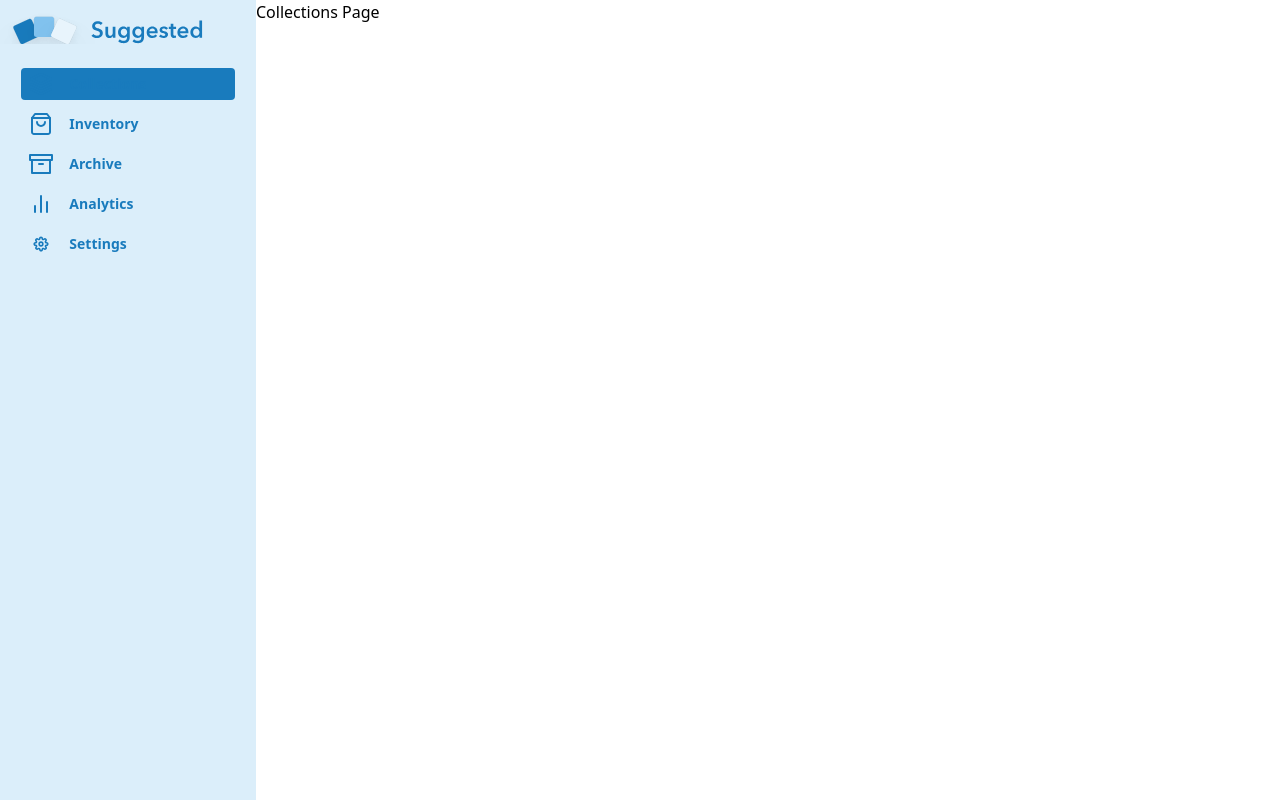
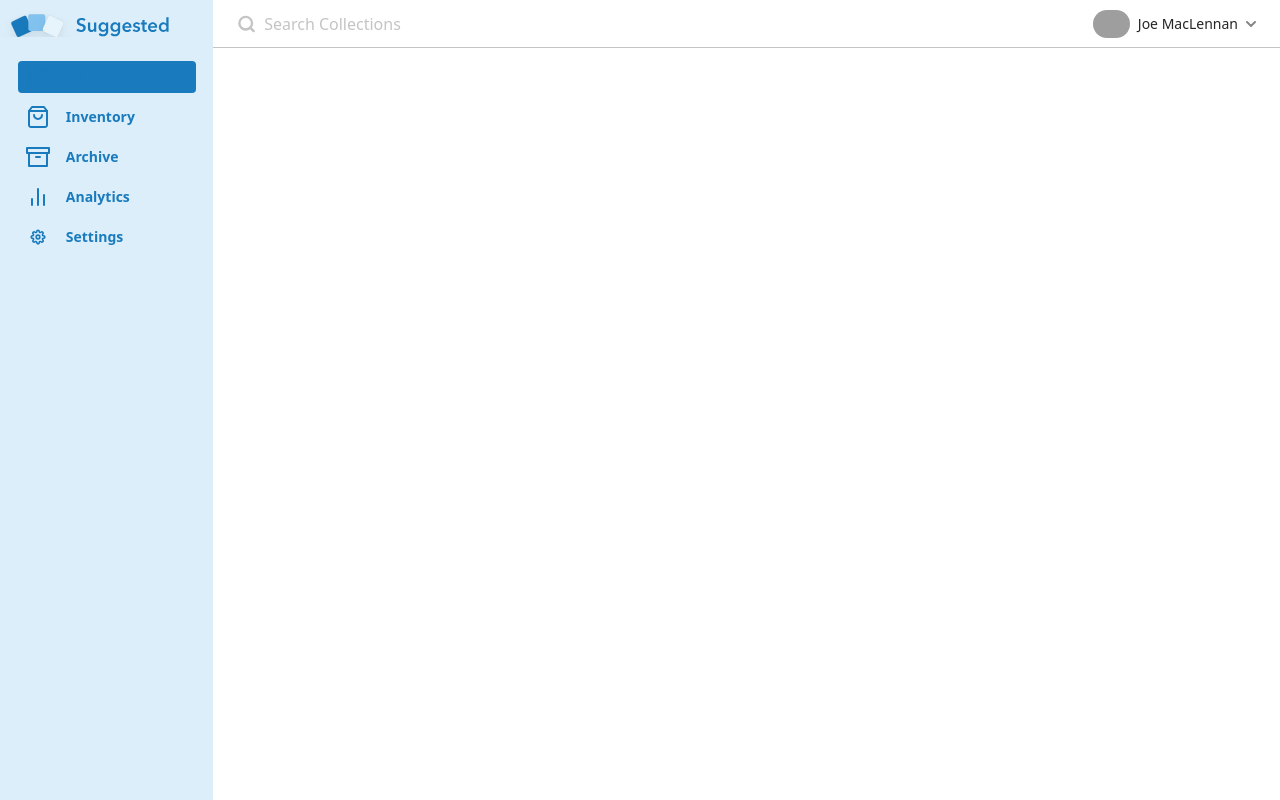
Before and after one commit to suggestedretail/suggested-web-client, a React (Create React App) app: page /collections in a window 1280 px wide. Built offline with nearby package versions, Linux system fonts and the light colour scheme; grey boxes are pictures that could not be loaded; what tailwindcss-aria-attributes would draw is missing.

Commit message:
collections header bar

```diff
--- a/src/components/AppLayout.tsx
+++ b/src/components/AppLayout.tsx
@@ -5,8 +5,12 @@ import NavBar from './NavBar';
 const AppLayout: FC = () => {
   return (
     <div className='flex'>
-      <NavBar />
-      <Outlet />
+      <div className='flex w-1/6'>
+        <NavBar />
+      </div>
+      <div className='flex w-5/6'>
+        <Outlet />
+      </div>
     </div>
   );
 };
--- a/src/components/NavBar.tsx
+++ b/src/components/NavBar.tsx
@@ -49,9 +49,9 @@ const navBarItems: Array<NavBarItem> = [
 
 const NavBar: FC = () => {
   return (
-    <div className='flex flex-col bg-secondary w-64 h-screen space-y-6'>
+    <div className='flex flex-col bg-secondary w-full h-screen space-y-6'>
       <Link to='/'>
-        <img src={logo} alt='' className='w-[80%]' />
+        <img src={logo} alt='' className='w-4/5' />
       </Link>
       <nav className='flex flex-col space-y-2 items-center'>
         {navBarItems.map((i) => (
--- a/src/components/NavBarListItem.tsx
+++ b/src/components/NavBarListItem.tsx
@@ -16,14 +16,14 @@ const NavBarListItem: FC<NavBarItem> = (props) => {
           src={props.imgSrc}
           alt=''
           className={
-            'block h-[24px] ml-2 group-hover:hidden group-aria-current-page:hidden'
+            'block h-6 ml-2 group-hover:hidden group-aria-current-page:hidden'
           }
         />
         <img
           src={props.imgSrcAlt}
           alt=''
           className={
-            'hidden h-[24px] ml-2 group-hover:block group-aria-current-page:block'
+            'hidden h-6 ml-2 group-hover:block group-aria-current-page:block'
           }
         />
       </div>
--- a/src/pages/Collections.tsx
+++ b/src/pages/Collections.tsx
@@ -1,7 +1,36 @@
 import { FC } from 'react';
+import caretDown from '../assets/img/caret-down.svg';
+import search from '../assets/img/search.svg';
 
 const Collections: FC = () => {
-  return <div>Collections Page</div>;
+  return (
+    <div className='flex w-full'>
+      {/* Top Bar */}
+      <div className='h-12 w-full border-b border-lighterGray relative'>
+        {/* Search Bar */}
+        <div className='flex h-full absolute left-6 items-center space-x-2'>
+          <img src={search} alt='' className='h-5' />
+          <input
+            type='text'
+            className='border-none shadow-none outline-0 h-5 text-black placeholder:text-lighterGray placeholder:font-medium'
+            placeholder='Search Collections'></input>
+        </div>
+        {/* Profile Section */}
+        <div className='h-full absolute right-6 hover:cursor-pointer'>
+          <div className='flex h-full items-center space-x-2'>
+            <img
+              src='https://www.gravatar.com/avatar/e636ddd50e105910d5d7fc2dd0835ece'
+              alt=''
+              className='rounded-full h-7'
+            />
+            <div className='text-black font-medium text-sm'>Joe MacLennan</div>
+            <img src={caretDown} alt='' />
+          </div>
+          {/* TODO: Figure out popover */}
+        </div>
+      </div>
+    </div>
+  );
 };
 
 export default Collections;
```
Also changed, not shown: src/assets/img/caret-down.svg (added), src/assets/img/search.svg (added).
